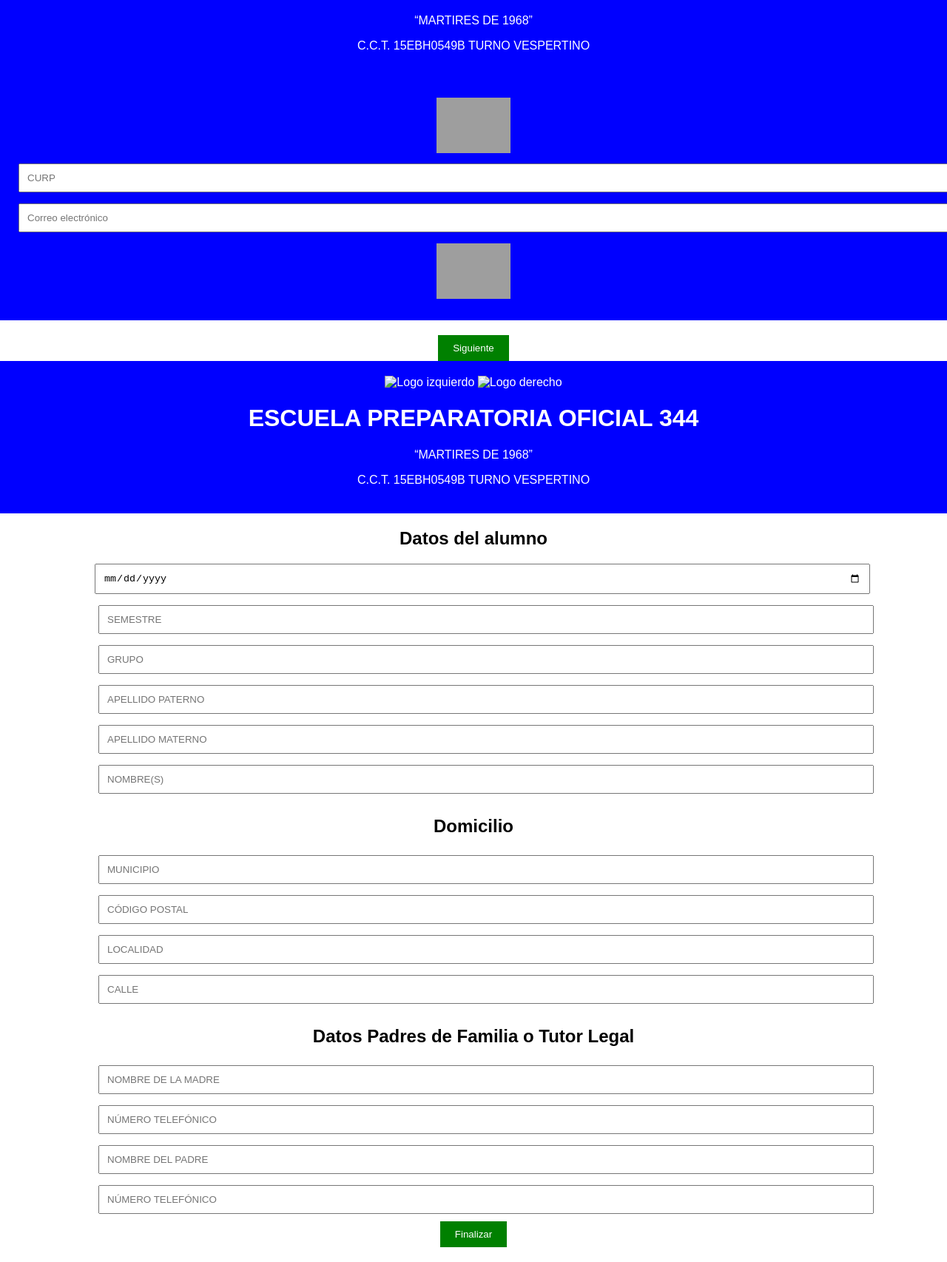
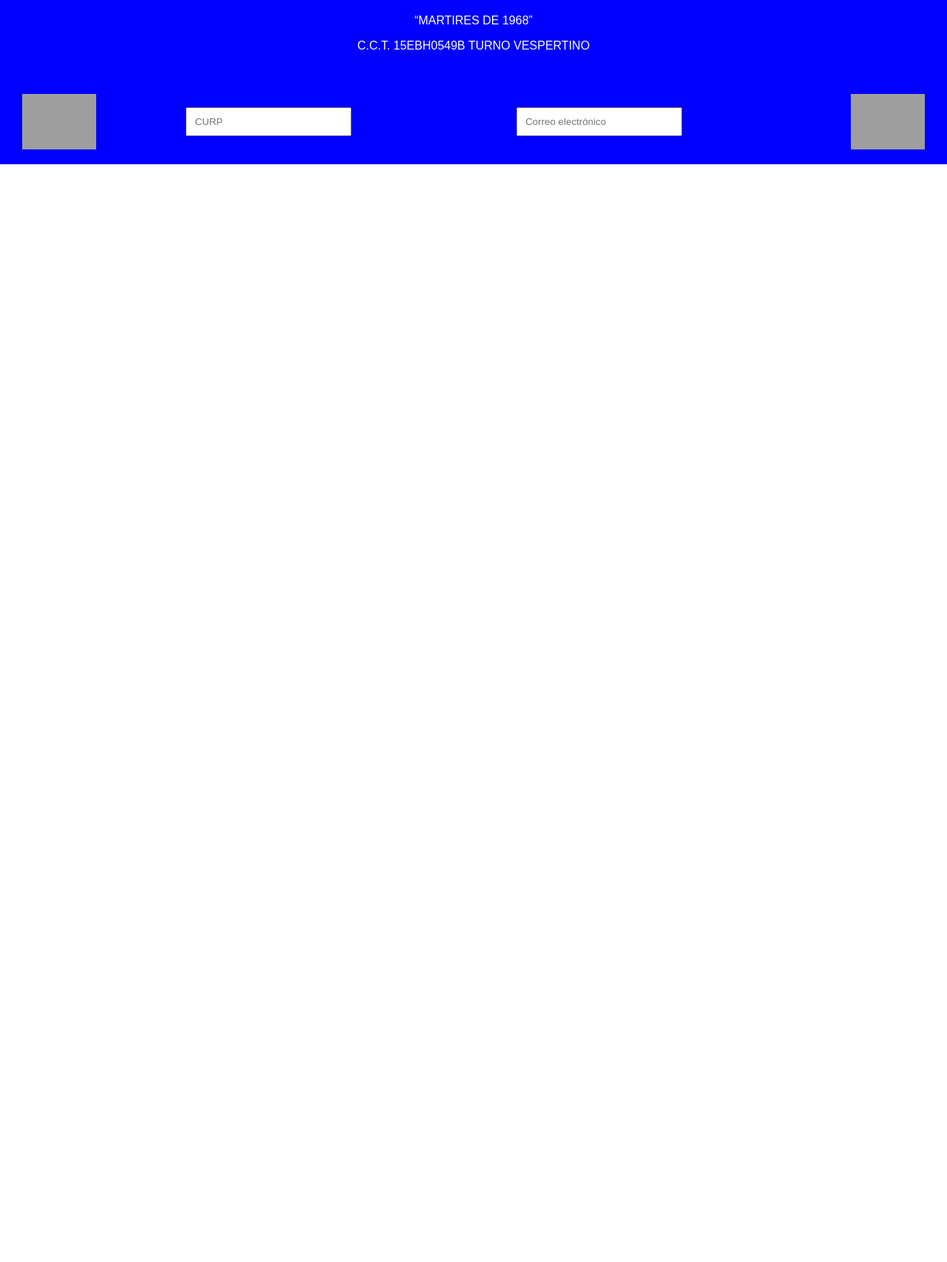
Before and after one commit to ArathRivera/EPO-344, a plain HTML site: page index.html in a window 1280 px wide. Shown: the part 81-1787 px from the top of the page at 74% size. After the commit the page ends 800 px from the top, so only its background shows below. Drawn offline with Linux system fonts and the light colour scheme; grey boxes are pictures that could not be loaded.

Commit message:
Update index.html

```diff
--- a/index.html
+++ b/index.html
@@ -3,7 +3,7 @@
 <head>
     <meta charset="UTF-8">
     <meta name="viewport" content="width=device-width, initial-scale=1.0">
-    <title>Menú Principal</title>
+    <title>Reinscripción de Alumnos</title>
     <style>
         body {
             font-family: Arial, sans-serif;
@@ -21,10 +21,14 @@
             color: white;
             text-align: center;
             padding: 20px;
+            display: flex;
+            justify-content: space-between;
+            align-items: center;
         }
         #menu img {
-            max-width: 100px;
-            margin: 5px;
+            width: 100px;
+            height: auto;
+            margin: 0 10px;
         }
         #form-container {
             text-align: center;
@@ -42,6 +46,9 @@
             border: none;
             cursor: pointer;
         }
+        .hidden {
+            display: none;
+        }
     </style>
 </head>
 <body>
@@ -52,111 +59,22 @@
     </div>
     <div id="menu">
         <img src="https://encrypted-tbn0.gstatic.com/images?q=tbn:ANd9GcQAqePK5LRFpUQk8kMrpT2ZCBZAouqmwtRc3dY_Wgf56w&s" alt="Logo izquierdo">
-        <input type="text" placeholder="CURP">
+        <input type="text" id="curpInput" placeholder="CURP">
         <br>
-        <input type="text" placeholder="Correo electrónico">
+        <input type="text" id="emailInput" placeholder="Correo electrónico">
         <br>
         <img src="https://encrypted-tbn0.gstatic.com/images?q=tbn:ANd9GcQAqePK5LRFpUQk8kMrpT2ZCBZAouqmwtRc3dY_Wgf56w&s" alt="Logo derecho">
     </div>
-    <div id="form-container">
+    <div id="form-container" class="hidden">
         <button id="submit-btn">Siguiente</button>
     </div>
-</body>
-</html>
-<!DOCTYPE html>
-<html lang="es">
-<head>
-    <meta charset="UTF-8">
-    <meta name="viewport" content="width=device-width, initial-scale=1.0">
-    <title>Reinscripción Alumno</title>
-    <style>
-        body {
-            font-family: Arial, sans-serif;
-            margin: 0;
-            padding: 0;
-        }
-        #header {
-            background-color: blue;
-            color: white;
-            text-align: center;
-            padding: 20px;
-        }
-        #content {
-            margin: 20px auto;
-            width: 80%;
-            text-align: center;
-        }
-        input[type="text"], input[type="date"] {
-            width: 100%;
-            padding: 10px;
-            margin-bottom: 10px;
-        }
-        #reinscription-btn {
-            padding: 10px 20px;
-            background-color: green;
-            color: white;
-            border: none;
-            cursor: pointer;
-        }
-    </style>
-</head>
-<body>
-    <div id="header">
-        <img src="ruta/logo_izquierdo.png" alt="Logo izquierdo">
-        <img src="ruta/logo_derecho.png" alt="Logo derecho">
-        <h1>ESCUELA PREPARATORIA OFICIAL 344</h1>
-        <p>“MARTIRES DE 1968”</p>
-        <p>C.C.T. 15EBH0549B TURNO VESPERTINO</p>
-    </div>
-    <div id="content">
-        <h2>Datos del alumno</h2>
-        <div id="form-content">
-            <input type="date" placeholder="Fecha">
-            <br>
-            <input type="text" placeholder="SEMESTRE">
-            <br>
-            <input type="text" placeholder="GRUPO">
-            <br>
-            <input type="text" placeholder="APELLIDO PATERNO">
-            <br>
-            <input type="text" placeholder="APELLIDO MATERNO">
-            <br>
-            <input type="text" placeholder="NOMBRE(S)">
-        </div>
-        <h2>Domicilio</h2>
-        <div id="form-content">
-            <input type="text" placeholder="MUNICIPIO">
-            <br>
-            <input type="text" placeholder="CÓDIGO POSTAL">
-            <br>
-            <input type="text" placeholder="LOCALIDAD">
-            <br>
-            <input type="text" placeholder="CALLE">
-        </div>
-        <h2>Datos Padres de Familia o Tutor Legal</h2>
-        <div id="form-content">
-            <input type="text" placeholder="NOMBRE DE LA MADRE">
-            <br>
-            <input type="text" placeholder="NÚMERO TELEFÓNICO">
-            <br>
-            <input type="text" placeholder="NOMBRE DEL PADRE">
-            <br>
-            <input type="text" placeholder="NÚMERO TELEFÓNICO">
-        </div>
-        <button id="reinscription-btn">Finalizar</button>
-    </div>
+
     <script>
-        document.getElementById('reinscription-btn').addEventListener('click', function() {
-            // Verificar si los campos están llenos
-            var inputs = document.querySelectorAll('input[type="text"]');
-            var filled = true;
-            inputs.forEach(function(input) {
-                if (input.value.trim() === '') {
-                    filled = false;
-                }
-            });
-            // Mostrar mensaje de éxito o falla
-            if (filled) {
+        document.getElementById('submit-btn').addEventListener('click', function() {
+            var curp = document.getElementById('curpInput').value.trim();
+            var email = document.getElementById('emailInput').value.trim();
+
+            if (curp.length >= 18 && email.includes('@')) {
                 alert('Reinscripción Completada');
                 // Redireccionar al menú principal
                 // window.location.href = 'menu_principal.html';
@@ -164,6 +82,27 @@
                 alert('Reinscripción Fallida');
             }
         });
+
+        // Mostrar el formulario cuando se llenen los campos de CURP y correo electrónico
+        document.getElementById('curpInput').addEventListener('input', function() {
+            toggleFormVisibility();
+        });
+
+        document.getElementById('emailInput').addEventListener('input', function() {
+            toggleFormVisibility();
+        });
+
+        function toggleFormVisibility() {
+            var curp = document.getElementById('curpInput').value.trim();
+            var email = document.getElementById('emailInput').value.trim();
+            var formContainer = document.getElementById('form-container');
+
+            if (curp.length >= 18 && email.includes('@')) {
+                formContainer.classList.remove('hidden');
+            } else {
+                formContainer.classList.add('hidden');
+            }
+        }
     </script>
 </body>
 </html>
```
